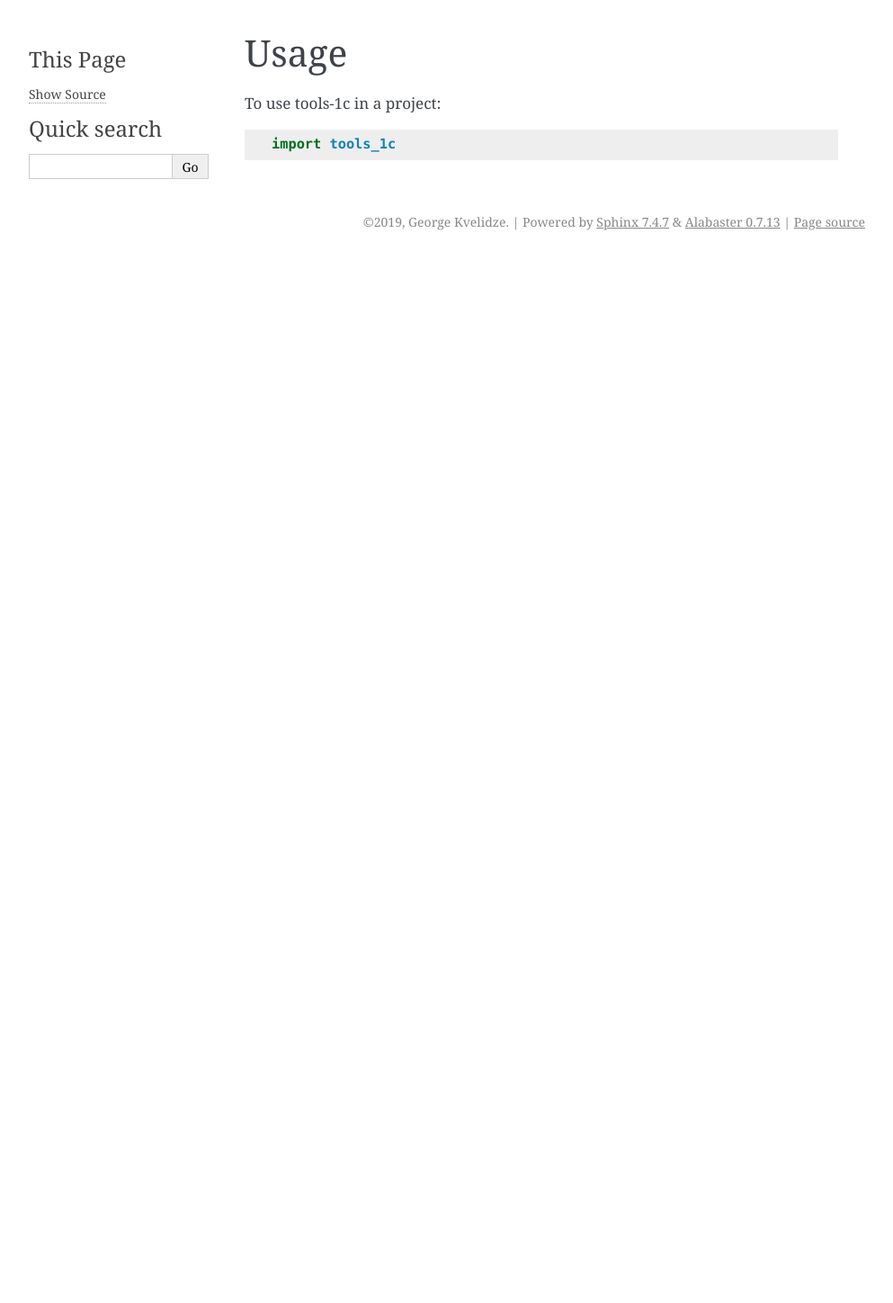
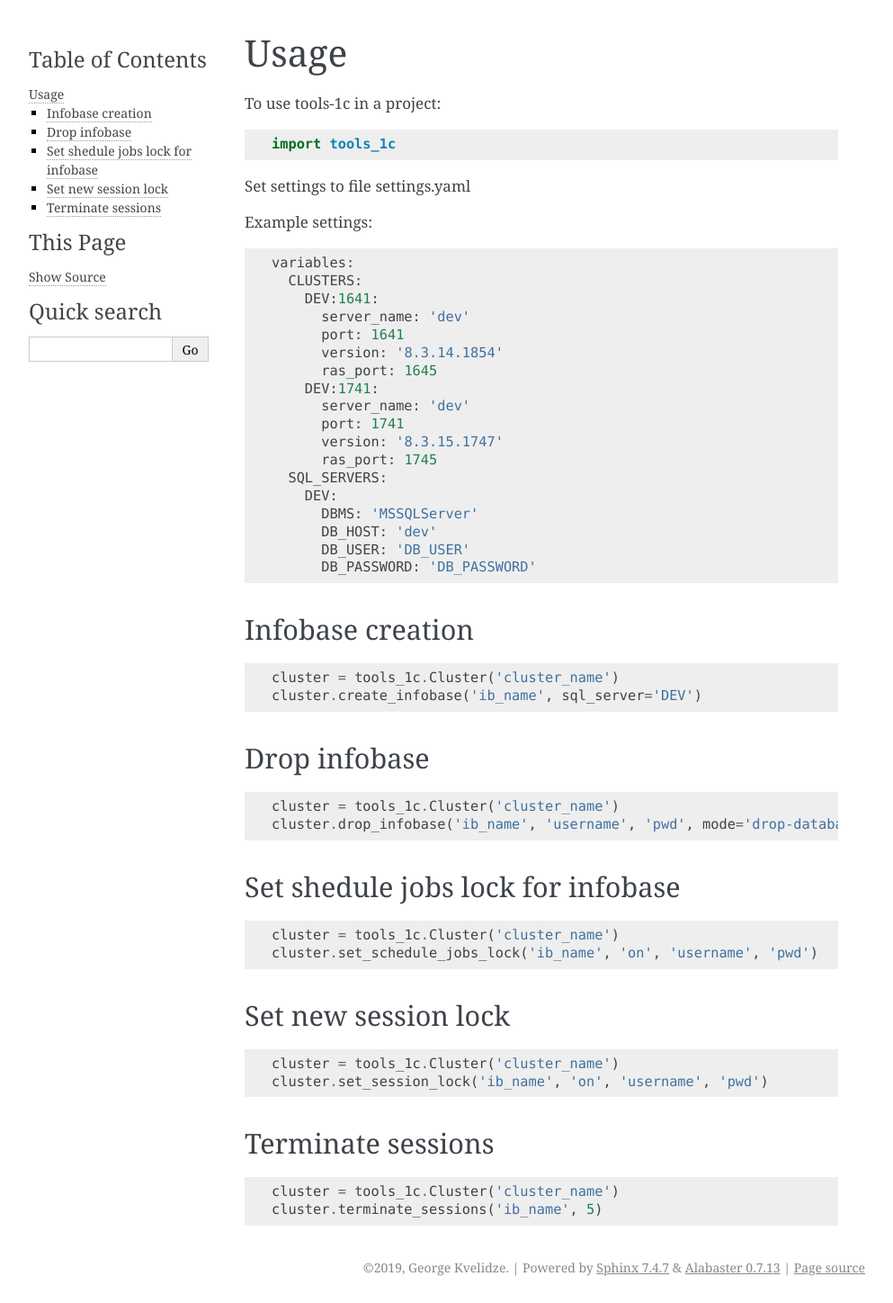
Before and after one commit to qwedfgr/tools_1c, a Sphinx documentation site: the page built from docs/usage.rst, in a window 1280 px wide. Shown: the whole page at 90% size, without its empty margins (148-1141 px from the left). Built offline with Sphinx 7.4.7, drawn with Linux system fonts in a browser that asks for light colours; pages that are not in the unit, such as notebooks, are missing from menus; before the commit the page ends 900 px from its top, so only the background shows below that.

Commit message:
Add docs

```diff
--- a/README.rst
+++ b/README.rst
@@ -27,3 +27,5 @@ Features
 --------
 
 * rac wrapper for administration 1C-server
+
+.. include:: docs/usage.rst
--- a/docs/usage.rst
+++ b/docs/usage.rst
@@ -1,7 +1,66 @@
-=====
+-----
 Usage
-=====
+-----
 
 To use tools-1c in a project::
 
     import tools_1c
+
+Set settings to file settings.yaml
+
+Example settings::
+
+    variables:
+      CLUSTERS:
+        DEV:1641:
+          server_name: 'dev'
+          port: 1641
+          version: '8.3.14.1854'
+          ras_port: 1645
+        DEV:1741:
+          server_name: 'dev'
+          port: 1741
+          version: '8.3.15.1747'
+          ras_port: 1745
+      SQL_SERVERS:
+        DEV:
+          DBMS: 'MSSQLServer'
+          DB_HOST: 'dev'
+          DB_USER: 'DB_USER'
+          DB_PASSWORD: 'DB_PASSWORD'
+
+Infobase creation
+******************
+::
+
+    cluster = tools_1c.Cluster('cluster_name')
+    cluster.create_infobase('ib_name', sql_server='DEV')
+
+Drop infobase
+******************
+::
+
+    cluster = tools_1c.Cluster('cluster_name')
+    cluster.drop_infobase('ib_name', 'username', 'pwd', mode='drop-database')
+
+Set shedule jobs lock for infobase
+**********************************
+::
+
+    cluster = tools_1c.Cluster('cluster_name')
+    cluster.set_schedule_jobs_lock('ib_name', 'on', 'username', 'pwd')
+
+Set new session lock
+********************
+::
+
+    cluster = tools_1c.Cluster('cluster_name')
+    cluster.set_session_lock('ib_name', 'on', 'username', 'pwd')
+
+
+Terminate sessions
+******************
+::
+
+    cluster = tools_1c.Cluster('cluster_name')
+    cluster.terminate_sessions('ib_name', 5)
```
